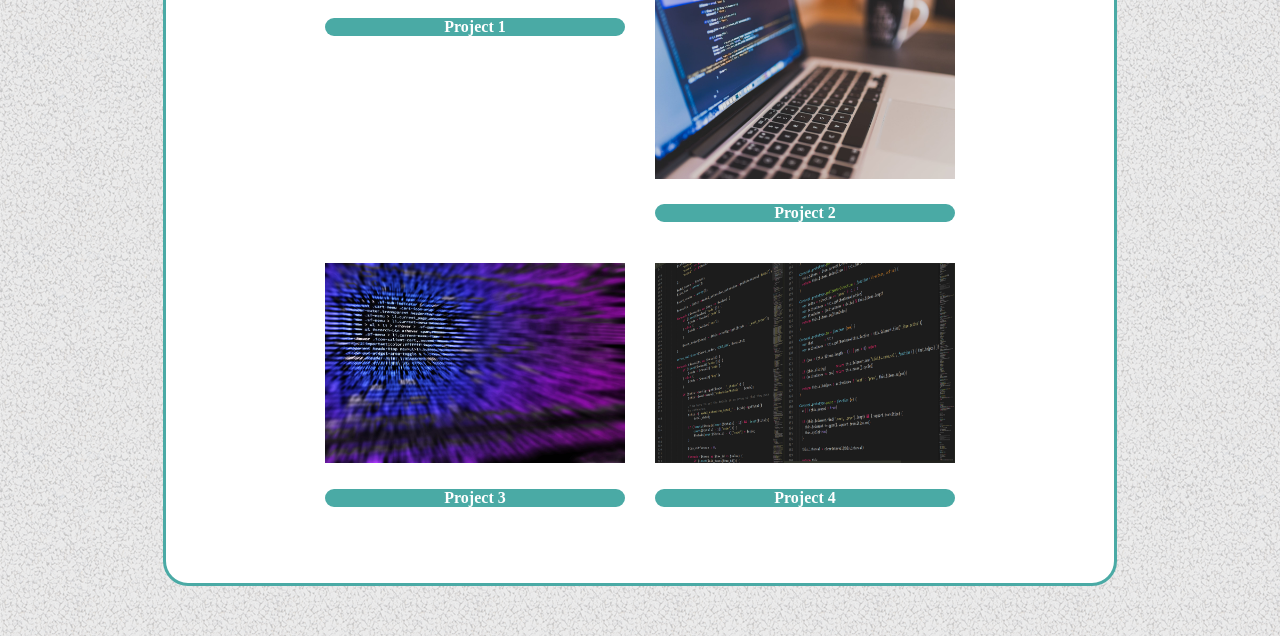
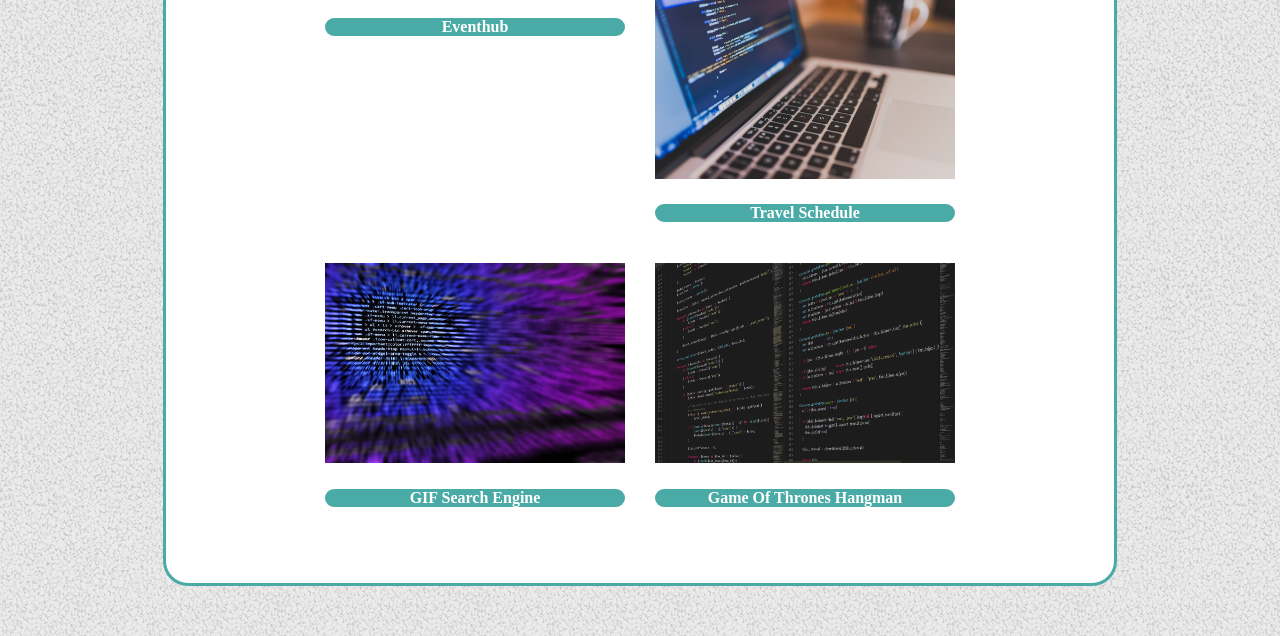
Before and after one commit to Stroupe79/Responsive-Portfolio, a plain HTML site: page portfolio.html in a window 1280 px wide. Shown: the part 259-895 px from the top of the page. Drawn offline with Linux system fonts and the light colour scheme.

Commit message:
added links into porfolio

```diff
--- a/portfolio.html
+++ b/portfolio.html
@@ -40,19 +40,19 @@
     <div id="portfolio">
       <div class ="port_item">
         <img src="assets/images/portfolio/it1.jpg" alt="Chris Stroupe" width="300px" height="200px"></img>
-        <a href= "#"><h4>Project 1</h4></a>
+        <a href= "https://watkinsgljr.github.io/project1/?"><h4>Eventhub</h4></a>
       </div>
       <div class ="port_item">
         <img src="assets/images/portfolio/it2.jpg" alt="Chris Stroupe" width="300px" height="200px"></img>
-        <a href= "#"><h4>Project 2</h4></a>
+        <a href= "https://stroupe79.github.io/Travel_Schedule/"><h4>Travel Schedule</h4></a>
       </div>
         <div class ="port_item">
         <img src="assets/images/portfolio/it3.jpeg" alt="Chris Stroupe" width="300px" height="200px"></img>
-        <a href= "#"><h4>Project 3</h4></a>
+        <a href= "https://stroupe79.github.io/ajax-giphy/"><h4>GIF Search Engine</h4></a>
       </div>
       <div class ="port_item">
         <img src="assets/images/portfolio/it4.png" alt="Chris Stroupe" width="300px" height="200px"></img>
-        <a href= "#"><h4>Project 4</h4></a>
+        <a href= "https://stroupe79.github.io/GoT_WordGame/"><h4>Game Of Thrones Hangman</h4></a>
       </div>
     </div>
     </div>
```
